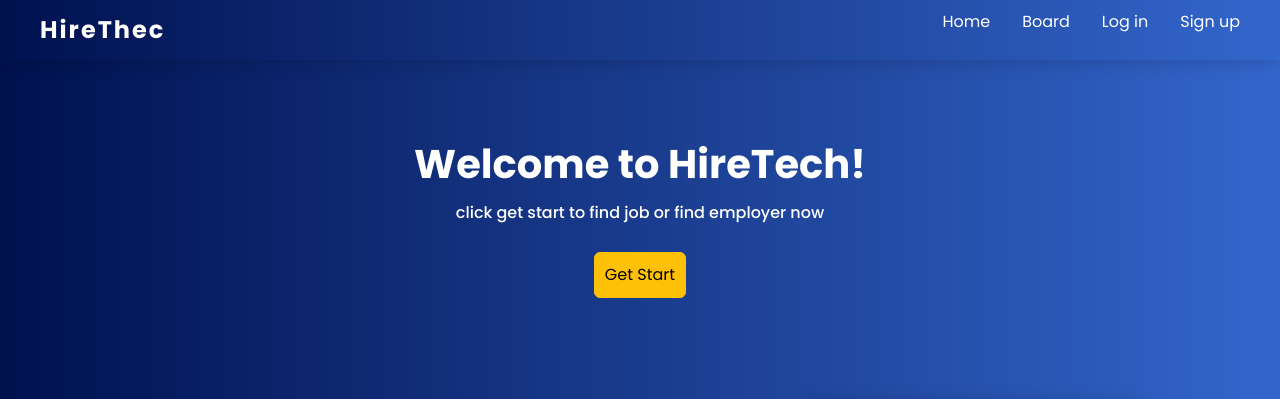
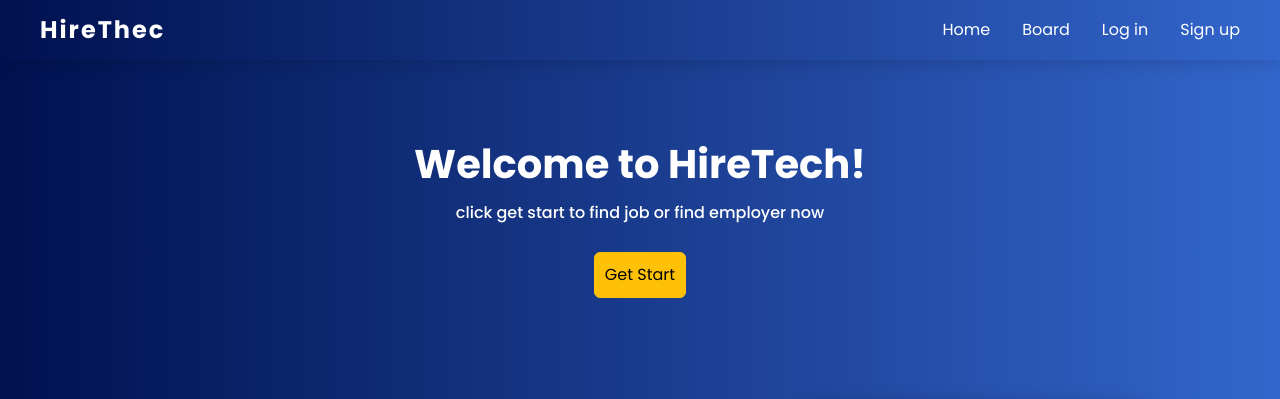
Before and after one commit to minddymind/Hire-Tech, a Flask app: page / in a window 1280 px wide. Shown: the top 399 px of the page. Run offline with Flask 3, Linux system fonts and the light colour scheme; parts of the project's set-up code (start-up, migrations or seed data) failed here and were passed over.

Commit message:
update css files

```diff
--- a/flask/app/static/css/home.css
+++ b/flask/app/static/css/home.css
@@ -67,6 +67,12 @@ nav.sticky {
 
 }
 
+ul.links {
+  display: block;
+  padding: 0 0 0 0;
+  margin: 0 0 0;
+}
+
 .navbar {
 	width: 100%;
 	height: 60px;
@@ -122,12 +128,12 @@ nav.sticky {
 }
 
 .text-box-container {
-  	padding: 20px;
+  padding: 20px;
 	width: 100%;
 	color: #fff;
 	position: relative;
 	text-align: center;
-  	background: linear-gradient(90deg, rgba(0,17,79,1) 0%, rgba(51,102,204,1) 100%);
+  background: linear-gradient(90deg, rgba(0,17,79,1) 0%, rgba(51,102,204,1) 100%);
 	height: 400px;
 	z-index: 0;
 }
@@ -146,7 +152,7 @@ nav.sticky {
 	width: auto;
 	color: #000000;
 	position: relative;
-  	background: #ffffff;
+  background: #ffffff;
 	z-index: 0;
 	box-shadow: 0 2px 20px -2px rgba(0,0,0,.2);
 	border-radius: 20px;
--- a/flask/app/static/css/login.css
+++ b/flask/app/static/css/login.css
@@ -114,6 +114,12 @@ div.form-box {
 
 li {
 	list-style: none;
+}
+
+ul.links {
+  display: block;
+  padding: 0 0 0 0;
+  margin: 0 0 0;
 }
 
 a {
--- a/flask/app/static/css/signup.css
+++ b/flask/app/static/css/signup.css
@@ -99,6 +99,12 @@ li {
 	list-style: none;
 }
 
+ul.links {
+  display: block;
+  padding: 0 0 0 0;
+  margin: 0 0 0;
+}
+
 a {
 	text-decoration: none;
 	color: #fff;
```
Also changed, not shown: flask/app/static/css/board.css (+13 -8 lines).
